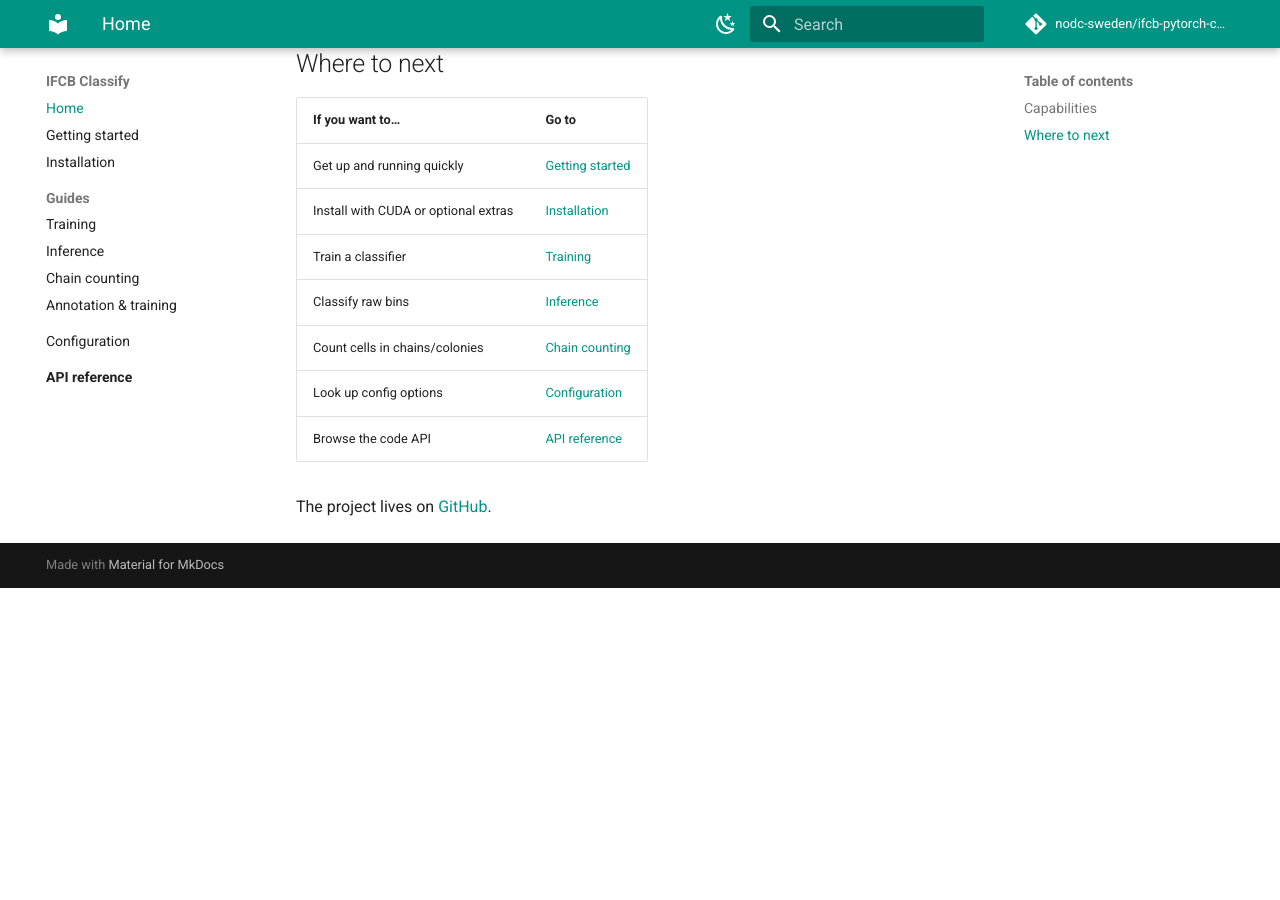
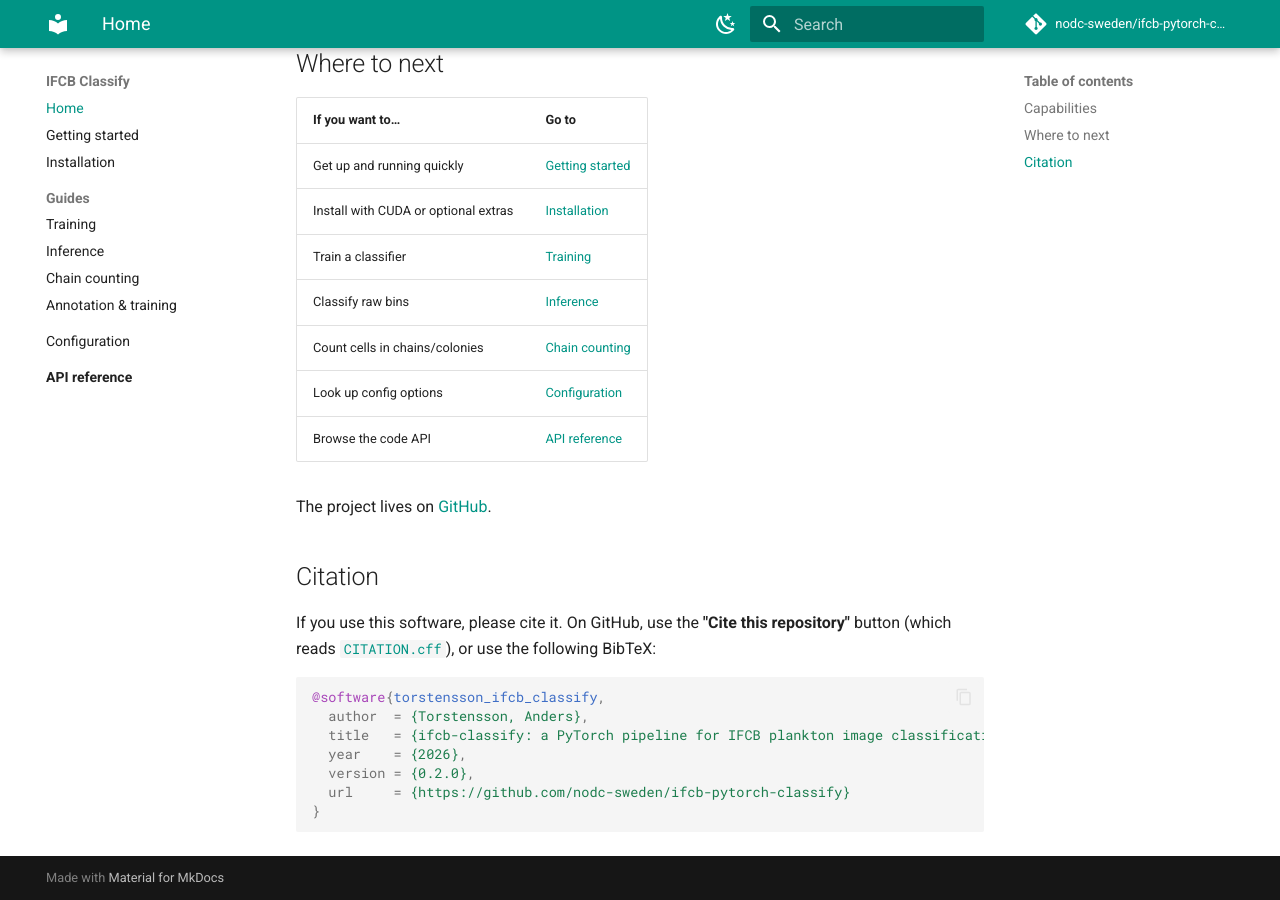
Before and after one commit to nodc-sweden/ifcb-pytorch-classify, an MkDocs documentation site: the page built from docs/index.md, in a window 1280 px wide and 900 px high, scrolled down 629 px. Built offline with MkDocs 1.6.1 and Material for MkDocs 9.7.7, drawn with Linux system fonts in a browser that asks for light colours; comment, search, counter and statistics services are not loaded; before the commit the page ends 1217 px from its top, so only the background shows below that.

Commit message:
docs: add citation metadata (CITATION.cff) and citation sections

````diff
--- a/docs/index.md
+++ b/docs/index.md
@@ -36,3 +36,20 @@ plankton images using PyTorch.
 
 The project lives on
 [GitHub](https://github.com/nodc-sweden/ifcb-pytorch-classify).
+
+## Citation
+
+If you use this software, please cite it. On GitHub, use the **"Cite this
+repository"** button (which reads
+[`CITATION.cff`](https://github.com/nodc-sweden/ifcb-pytorch-classify/blob/main/CITATION.cff)),
+or use the following BibTeX:
+
+```bibtex
+@software{torstensson_ifcb_classify,
+  author  = {Torstensson, Anders},
+  title   = {ifcb-classify: a PyTorch pipeline for IFCB plankton image classification},
+  year    = {2026},
+  version = {0.2.0},
+  url     = {https://github.com/nodc-sweden/ifcb-pytorch-classify}
+}
+```
````
Also changed, not shown: README.md (+16 -0 lines), 1 other file.
